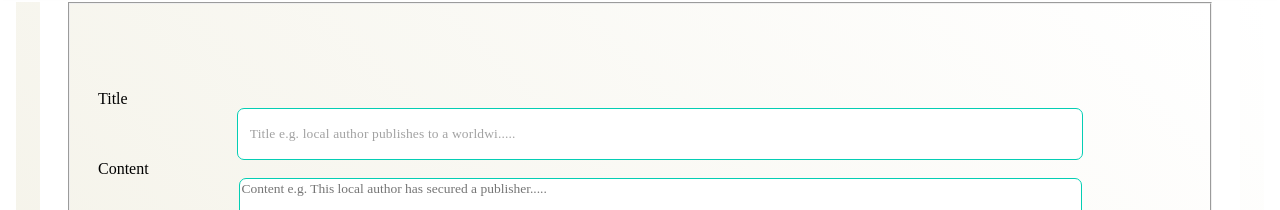
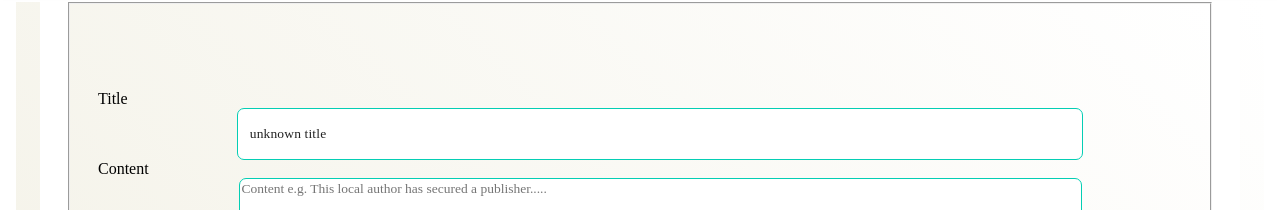
Before and after one commit to drsfieldsIMA/drsfieldsIMA-semester-project-2-resit-2, a Next.js app: page /admin/articles/add in a window 1280 px wide. Shown: the part 86-296 px from the top of the page. Built offline with nearby package versions, Linux system fonts and the light colour scheme.

Commit message:
Update index.tsx

```diff
--- a/pages/admin/articles/add/index.tsx
+++ b/pages/admin/articles/add/index.tsx
@@ -21,21 +21,20 @@ export default function AddArticlePage({props}:any) {
 	const [submitting, setSubmitting] = useState(false);
 	const [serverError, setServerError] = useState(null);
   const [category, setCategory] = useState(null);
-	const [title, setTitle] = useState(null);
-  const [content, setContent] = useState(null);
+	const [title, setTitle] = useState("unknown title");
+  const [content, setContent] = useState("unknown-slug");
 	const { register, handleSubmit, control, setError, formState: { errors }  }  = useForm({
 		resolver: yupResolver(schema),
 		defaultValues:{
-			title: '',
+			title: "unknown title",
 			content:'',
 			description:'',
-		slug:'',
+	   	slug:"unknown-slug",
       category: { value: "science", label: "Science" }
 		}
 	});
 
 	const handleCategory= (event:any) => {
-		console.log("category==>",event)
 		setCategory(event.value);
 	}
 
@@ -48,7 +47,6 @@ export default function AddArticlePage({props}:any) {
 	}
 
 	const filehandler=(event:any)	=> {
-		console.log("files ==>",event.target.files[0])
 	}
 
 	async function onSubmit(data:any) {
```
